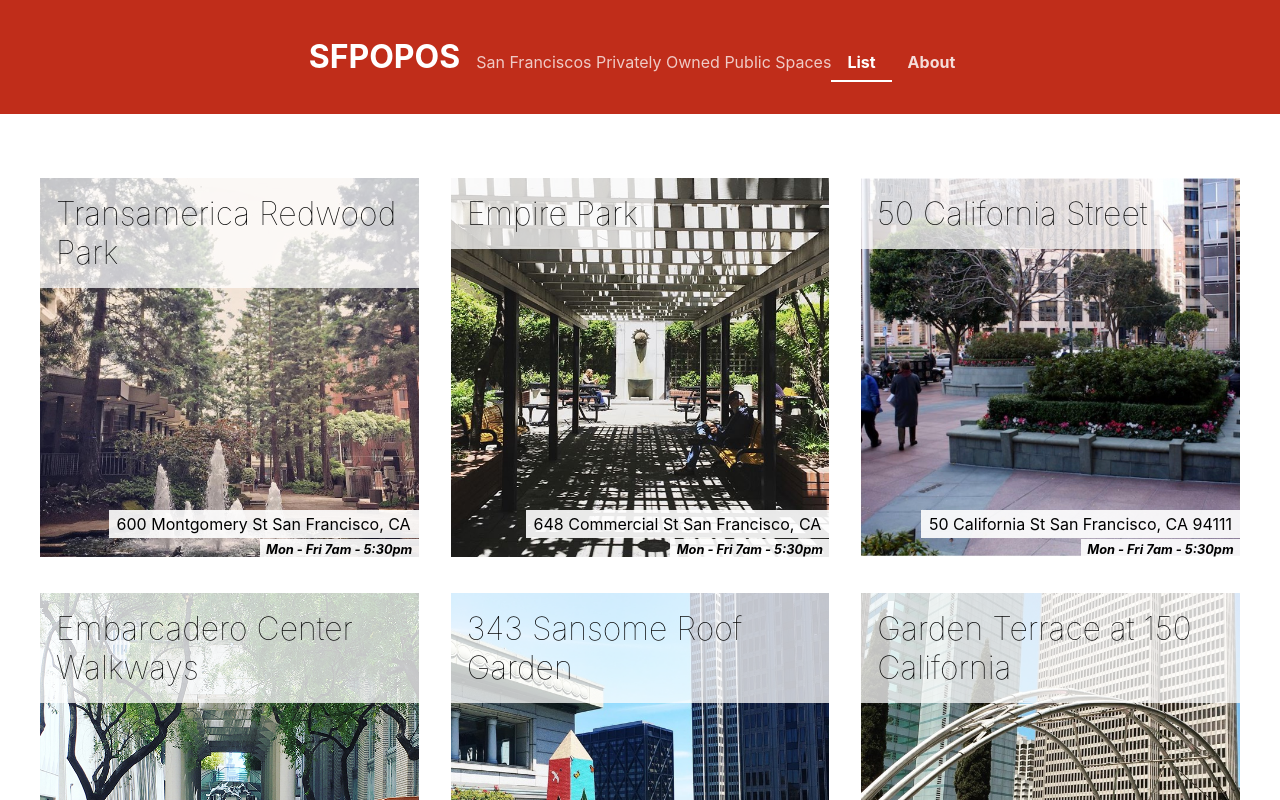
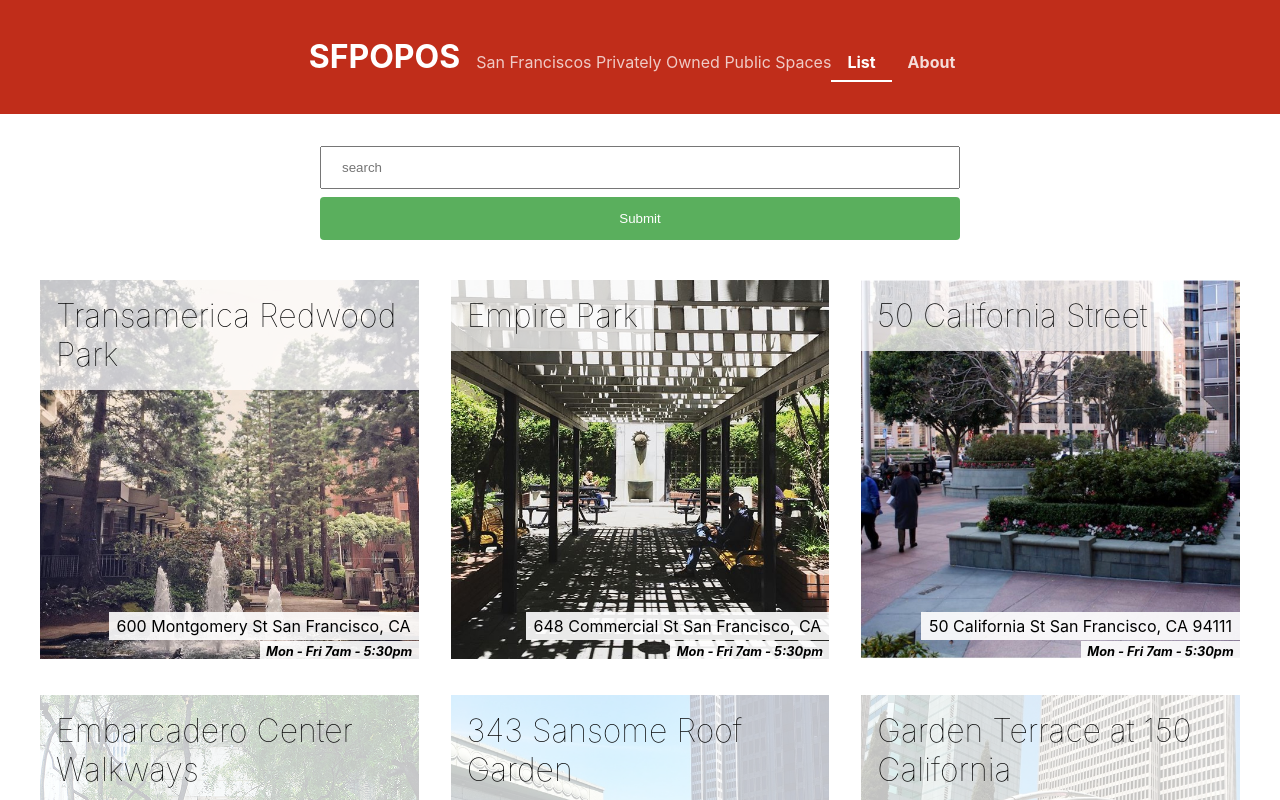
Before and after one commit to alexcrocha/ACS-2330-sfpopos-responsive, a React (Create React App) app: page /#/ in a window 1280 px wide. Shown: the top 800 px of the page. Built offline with nearby package versions, Linux system fonts and the light colour scheme.

Commit message:
Add search

```diff
--- a/src/components/POPOSDetails/POPOSDetails.jsx
+++ b/src/components/POPOSDetails/POPOSDetails.jsx
@@ -1,7 +1,7 @@
 /* eslint-disable import/no-extraneous-dependencies */
 import React from 'react';
 import { useParams } from 'react-router';
-import data from '../../sfpopos-data.json';
+import data from '../../sfpopos-data';
 import './POPOSDetails.css';
 
 function POPOSDetails() {
--- a/src/components/POPOSList/POPOSList.css
+++ b/src/components/POPOSList/POPOSList.css
@@ -5,6 +5,28 @@
   max-width: 1200px;
   margin: auto;
   padding: 2em;
+}
+
+.PLform {
+  width: 50%;
+  margin: auto;
+}
+
+.PLform input {
+  width: 100%;
+  padding: 12px 20px;
+  box-sizing: border-box;
+}
+
+.PLform button {
+  width: 100%;
+  background-color: #5aaf5d;
+  color: white;
+  padding: 14px 20px;
+  margin: 8px 0;
+  border: none;
+  border-radius: 4px;
+  cursor: pointer;
 }
 
 @media only screen and (max-width: 960px) {
--- a/src/components/POPOSList/POPOSList.jsx
+++ b/src/components/POPOSList/POPOSList.jsx
@@ -1,14 +1,18 @@
-import React from 'react';
+import React, { useState } from 'react';
 import './POPOSList.css';
 import POPOSSpace from '../POPOSSpace/POPOSSpace';
-import data from '../../sfpopos-data.json';
+import data from '../../sfpopos-data';
 
 function POPOSList() {
-  const spaces = data.map(({
-    title, address, images, hours,
-  }, i) => (
+  const [query, setQuery] = useState('');
+  const spaces = data
+    .filter((obj) => obj.title.toLowerCase().includes(query.toLowerCase())
+      || obj.address.toLowerCase().includes(query.toLowerCase()))
+    .map(({
+      id, title, address, images, hours,
+    }) => (
       <POPOSSpace
-      id={i}
+        id={id}
         key={title}
         name={title}
         address={address}
@@ -18,9 +22,19 @@ function POPOSList() {
     ));
 
   return (
+    <>
+      <form className="PLform">
+        <input
+          value={query}
+          placeholder="search"
+          onChange={(e) => setQuery(e.target.value)}
+        />
+        <button type="submit">Submit</button>
+      </form>
       <div className="POPOSList">
         {spaces}
       </div>
+    </>
   );
 }
 
--- /dev/null
+++ b/src/sfpopos-data.js
@@ -0,0 +1,8 @@
+import data from './sfpopos-data.json';
+
+data.forEach((obj, i) => {
+  // eslint-disable-next-line no-param-reassign
+  obj.id = i;
+});
+
+export default data;
```
Lines whose indentation alone changed are shown as unchanged.
